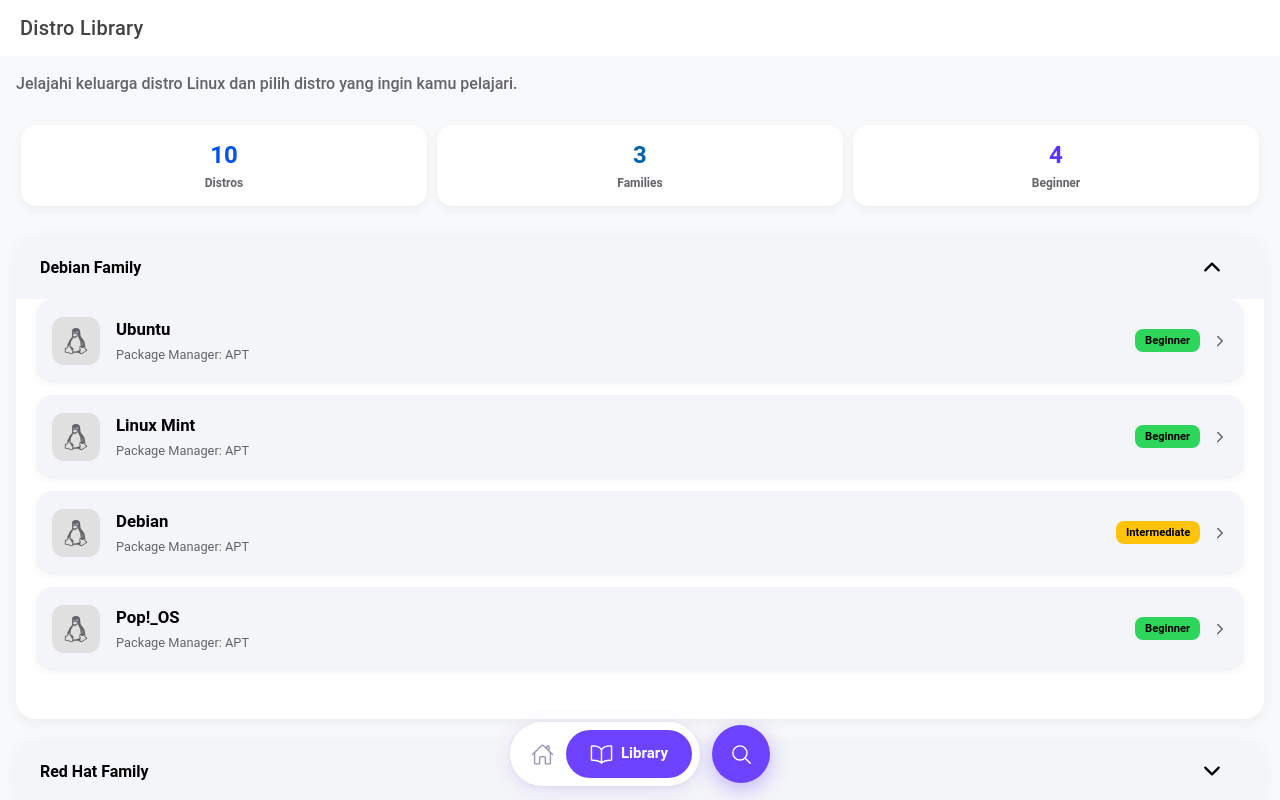
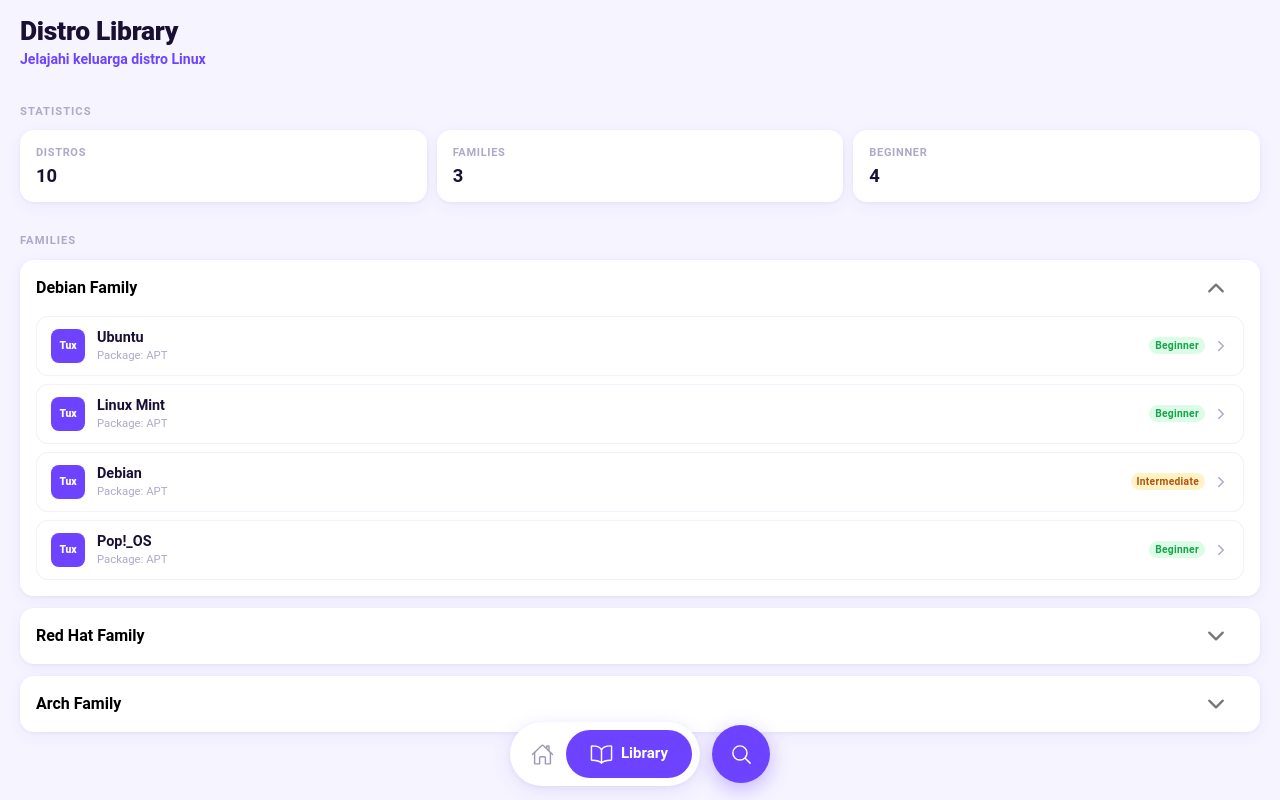
Before and after one commit to iksndwp/linux-guide-app, a React (Vite) app: page /app/library in a window 1280 px wide. Built offline with nearby package versions, Linux system fonts and the light colour scheme.

Commit message:
style: refine library UI

```diff
--- a/src/features/library/Library.css
+++ b/src/features/library/Library.css
@@ -1,15 +1,54 @@
+.library-page {
+  --background: #F6F4FF;
+}
+
 .library-content {
-  --background: #f8f9fa;
+  --background: #F6F4FF;
+  --color: #1a1033;
+}
+
+.library-scroll {
+  padding-top: calc(var(--ion-safe-area-top, env(safe-area-inset-top)) + 16px);
+  padding-right: 20px;
+  padding-bottom: 0;
+  padding-left: 20px;
+  display: flex;
+  flex-direction: column;
+  gap: 32px;
 }
 
 .library-header {
-  margin-bottom: 24px;
+  display: flex;
+  flex-direction: column;
 }
 
-.library-subtitle {
-  color: var(--ion-color-medium);
-  font-size: 1rem;
-  line-height: 1.5;
-  margin: 0;
-  font-weight: 500;
+.library-greeting__eyebrow {
+  font-size: 0.88rem;
+  font-weight: 600;
+  color: #6d43ff;
+  margin: 0 0 4px;
+  line-height: 1.3;
 }
+
+.library-greeting__title {
+  font-size: 1.65rem;
+  font-weight: 800;
+  color: #1a1033;
+  line-height: 1.15;
+  margin: 0 0 4px 0;
+  letter-spacing: -0.01em;
+}
+
+.library-section {
+  display: flex;
+  flex-direction: column;
+}
+
+.library-section__title {
+  font-size: 0.70rem;
+  font-weight: 700;
+  letter-spacing: 0.09em;
+  text-transform: uppercase;
+  color: #b0a8c8;
+  margin: 0 0 12px;
+}
--- a/src/features/library/Library.tsx
+++ b/src/features/library/Library.tsx
@@ -1,10 +1,7 @@
 import React from 'react';
 import {
   IonContent,
-  IonHeader,
   IonPage,
-  IonTitle,
-  IonToolbar,
 } from "@ionic/react";
 
 import LibraryStats from "./components/LibraryStats";
@@ -14,23 +11,28 @@
 
 const Library: React.FC = () => {
   return (
-    <IonPage>
-      <IonHeader className="ion-no-border">
-        <IonToolbar>
-          <IonTitle>Distro Library</IonTitle>
-        </IonToolbar>
-      </IonHeader>
+    <IonPage className="library-page">
+      <IonContent className="library-content">
+        <div className="library-scroll">
 
-      <IonContent className="ion-padding library-content">
-        <div className="library-header">
-          <p className="library-subtitle">
-            Jelajahi keluarga distro Linux dan pilih distro yang ingin kamu
-            pelajari.
-          </p>
+          <header className="library-header">
+            <h1 className="library-greeting__title">Distro Library</h1>
+            <p className="library-greeting__eyebrow">
+              Jelajahi keluarga distro Linux
+            </p>
+          </header>
+
+          <section className="library-section">
+            <h2 className="library-section__title">Statistics</h2>
+            <LibraryStats stats={libraryStats} />
+          </section>
+
+          <section className="library-section">
+            <h2 className="library-section__title">Families</h2>
+            <FamilyAccordion families={mockFamilies} />
+          </section>
+
         </div>
-
-        <LibraryStats stats={libraryStats} />
-        <FamilyAccordion families={mockFamilies} />
       </IonContent>
     </IonPage>
   );
--- a/src/features/library/components/DistroCard.css
+++ b/src/features/library/components/DistroCard.css
@@ -1,55 +1,93 @@
-.distro-card-item {
-  --padding-start: 16px;
-  --padding-end: 16px;
-  --inner-padding-end: 0;
-  --background: var(--ion-color-light, #f4f5f8);
-  margin-bottom: 12px;
-  border-radius: 16px;
-  box-shadow: 0 2px 8px rgba(0, 0, 0, 0.04);
+.distro-card {
+  background: #ffffff;
+  border: 1px solid rgba(109, 67, 255, 0.08);
+  border-radius: 12px;
+  padding: 12px 14px;
+  display: flex;
+  align-items: center;
+  gap: 12px;
+  cursor: pointer;
+  transition: background-color 180ms ease, transform 120ms ease;
+  -webkit-tap-highlight-color: transparent;
 }
 
-.distro-card-item::part(native) {
-  padding-top: 8px;
-  padding-bottom: 8px;
+.distro-card:active {
+  background-color: #f6f4ff;
+  transform: scale(0.99);
 }
 
-.distro-logo {
-  width: 48px;
-  height: 48px;
-  border-radius: 12px;
-  background-color: var(--ion-color-step-100, #e0e0e0);
+.distro-card__logo {
+  width: 34px;
+  height: 34px;
+  border-radius: 8px;
+  background: #6d43ff;
+  color: #ffffff;
   display: flex;
   align-items: center;
   justify-content: center;
-  margin-right: 16px;
+  font-size: 0.65rem;
+  font-weight: 800;
+  flex-shrink: 0;
+  letter-spacing: -0.01em;
 }
 
-.distro-logo ion-icon {
-  font-size: 28px;
-  color: var(--ion-color-medium);
+.distro-card__info {
+  flex: 1;
+  min-width: 0;
 }
 
-.distro-info h3 {
+.distro-card__name {
+  font-size: 0.90rem;
   font-weight: 700;
-  font-size: 1.05rem;
-  margin-bottom: 6px;
+  color: #1a1033;
+  margin: 0 0 2px;
+  white-space: nowrap;
+  overflow: hidden;
+  text-overflow: ellipsis;
 }
 
-.distro-info p {
-  font-size: 0.8rem;
-  color: var(--ion-color-medium);
+.distro-card__pm {
+  font-size: 0.71rem;
+  color: #b0a8c8;
   margin: 0;
 }
 
-.distro-meta {
+.distro-card__right {
   display: flex;
   align-items: center;
-  gap: 12px;
+  gap: 8px;
+  flex-shrink: 0;
+  margin-left: auto;
 }
 
-.distro-meta ion-badge {
-  font-weight: 600;
-  border-radius: 8px;
-  padding: 6px 10px;
-  font-size: 0.7rem;
+.difficulty-badge {
+  font-size: 0.64rem;
+  font-weight: 700;
+  letter-spacing: 0.03em;
+  text-transform: capitalize;
+  padding: 2px 6px;
+  border-radius: 999px;
+  white-space: nowrap;
 }
+
+.difficulty-badge--beginner {
+  background: #dcfce7;
+  color: #16a34a;
+}
+
+.difficulty-badge--intermediate {
+  background: #fef3c7;
+  color: #b45309;
+}
+
+.difficulty-badge--advanced {
+  background: #fee2e2;
+  color: #dc2626;
+}
+
+.distro-card__chevron {
+  color: #b0a8c8;
+  width: 16px;
+  height: 16px;
+  flex-shrink: 0;
+}
--- a/src/features/library/components/DistroCard.tsx
+++ b/src/features/library/components/DistroCard.tsx
@@ -1,6 +1,6 @@
 import React from 'react';
-import { IonItem, IonLabel, IonBadge, IonIcon } from '@ionic/react';
-import { chevronForwardOutline, logoTux } from 'ionicons/icons';
+import { IonIcon } from '@ionic/react';
+import { chevronForwardOutline } from 'ionicons/icons';
 import { Distro } from '../data/mockData';
 import './DistroCard.css';
 
@@ -8,30 +8,32 @@
   distro: Distro;
 }
 
-const getDifficultyColor = (difficulty: string) => {
+const getDifficultyClass = (difficulty: string) => {
   switch (difficulty) {
-    case 'Beginner': return 'success';
-    case 'Intermediate': return 'warning';
-    case 'Advanced': return 'danger';
-    default: return 'medium';
+    case 'Beginner': return 'difficulty-badge--beginner';
+    case 'Intermediate': return 'difficulty-badge--intermediate';
+    case 'Advanced': return 'difficulty-badge--advanced';
+    default: return '';
   }
 };
 
 const DistroCard: React.FC<DistroCardProps> = ({ distro }) => {
   return (
-    <IonItem button detail={false} className="distro-card-item" lines="none">
-      <div className="distro-logo">
-        <IonIcon icon={logoTux} />
+    <div className="distro-card">
+      <div className="distro-card__logo">
+        Tux
       </div>
-      <IonLabel className="distro-info">
-        <h3>{distro.name}</h3>
-        <p>Package Manager: {distro.packageManager}</p>
-      </IonLabel>
-      <div className="distro-meta">
-        <IonBadge color={getDifficultyColor(distro.difficulty)}>{distro.difficulty}</IonBadge>
-        <IonIcon icon={chevronForwardOutline} color="medium" />
+      <div className="distro-card__info">
+        <h3 className="distro-card__name">{distro.name}</h3>
+        <p className="distro-card__pm">Package: {distro.packageManager}</p>
       </div>
-    </IonItem>
+      <div className="distro-card__right">
+        <span className={`difficulty-badge ${getDifficultyClass(distro.difficulty)}`}>
+          {distro.difficulty}
+        </span>
+        <IonIcon icon={chevronForwardOutline} className="distro-card__chevron" />
+      </div>
+    </div>
   );
 };
 
--- a/src/features/library/components/FamilyAccordion.css
+++ b/src/features/library/components/FamilyAccordion.css
@@ -1,34 +1,43 @@
 .family-accordion-group {
-  margin-top: 8px;
+  display: flex;
+  flex-direction: column;
+  gap: 12px;
 }
 
 .family-accordion {
-  background: transparent;
-  margin-bottom: 20px;
-  border-radius: 20px;
+  background: #ffffff;
+  border-radius: 14px;
   overflow: hidden;
-  box-shadow: 0 4px 16px rgba(0, 0, 0, 0.05);
-  background-color: #ffffff;
+  box-shadow:
+    0 1px 4px rgba(0, 0, 0, 0.05),
+    0 4px 16px rgba(109, 67, 255, 0.06);
 }
 
 .family-header {
-  --background: #ffffff;
-  --padding-start: 24px;
-  --padding-end: 24px;
-  --min-height: 64px;
+  --background: transparent;
+  --padding-start: 16px;
+  --padding-end: 16px;
+  --min-height: 56px;
 }
 
 .family-title {
   font-weight: 700;
-  font-size: 1.15rem;
+  font-size: 0.95rem;
+  color: #1a1033;
+}
+
+.family-content {
+  background: #ffffff;
 }
 
 .distro-list {
-  padding: 0 20px 20px 20px;
-  background: #ffffff;
+  padding: 0 16px 16px 16px;
+  display: flex;
+  flex-direction: column;
+  gap: 8px;
 }
 
 /* Ensure the background stays white during toggle */
 ion-accordion.accordion-expanded ion-item[slot="header"] {
-  --background: #ffffff;
+  --background: transparent;
 }
--- a/src/features/library/components/FamilyAccordion.tsx
+++ b/src/features/library/components/FamilyAccordion.tsx
@@ -1,5 +1,5 @@
 import React from 'react';
-import { IonAccordionGroup, IonAccordion, IonItem, IonLabel, IonList } from '@ionic/react';
+import { IonAccordionGroup, IonAccordion, IonItem, IonLabel } from '@ionic/react';
 import DistroCard from './DistroCard';
 import { Family } from '../data/mockData';
 import './FamilyAccordion.css';
@@ -13,15 +13,15 @@
     <IonAccordionGroup value={['debian']} multiple={true} className="family-accordion-group">
       {families.map((family) => (
         <IonAccordion value={family.id} key={family.id} className="family-accordion">
-          <IonItem slot="header" color="light" lines="none" className="family-header">
+          <IonItem slot="header" lines="none" className="family-header">
             <IonLabel className="family-title">{family.name}</IonLabel>
           </IonItem>
-          <div className="ion-padding-bottom" slot="content">
-            <IonList className="distro-list" lines="none">
+          <div slot="content" className="family-content">
+            <div className="distro-list">
               {family.distros.map(distro => (
                 <DistroCard key={distro.id} distro={distro} />
               ))}
-            </IonList>
+            </div>
           </div>
         </IonAccordion>
       ))}
--- a/src/features/library/components/LibraryStats.css
+++ b/src/features/library/components/LibraryStats.css
@@ -1,30 +1,33 @@
 .library-stats-grid {
-  padding: 0;
-  margin-bottom: 24px;
+  display: grid;
+  grid-template-columns: repeat(3, 1fr);
+  gap: 10px;
 }
 
 .stat-card {
-  margin: 0;
-  text-align: center;
-  border-radius: 16px;
-  box-shadow: 0 4px 12px rgba(0, 0, 0, 0.05);
   background: #ffffff;
+  border-radius: 14px;
+  padding: 16px;
+  box-shadow:
+    0 1px 4px rgba(0, 0, 0, 0.05),
+    0 4px 16px rgba(109, 67, 255, 0.06);
+  display: flex;
+  flex-direction: column;
+  justify-content: center;
 }
 
-.stat-card ion-card-content {
-  padding: 16px 8px;
+.stat-card__label {
+  font-size: 0.69rem;
+  font-weight: 600;
+  letter-spacing: 0.06em;
+  text-transform: uppercase;
+  color: #b0a8c8;
+  margin: 0 0 6px;
 }
 
-.stat-card h2 {
-  margin: 0 0 6px 0;
-  font-size: 1.5rem;
+.stat-card__value {
+  font-size: 1.15rem;
   font-weight: 700;
+  color: #1a1033;
+  margin: 0;
 }
-
-.stat-card p {
-  margin: 0;
-  font-size: 0.75rem;
-  color: var(--ion-color-medium);
-  font-weight: 600;
-  line-height: 1.2;
-}
--- a/src/features/library/components/LibraryStats.tsx
+++ b/src/features/library/components/LibraryStats.tsx
@@ -1,5 +1,4 @@
 import React from 'react';
-import { IonGrid, IonRow, IonCol, IonCard, IonCardContent, IonText } from '@ionic/react';
 import './LibraryStats.css';
 
 interface LibraryStatsProps {
@@ -12,40 +11,20 @@
 
 const LibraryStats: React.FC<LibraryStatsProps> = ({ stats }) => {
   return (
-    <IonGrid className="library-stats-grid">
-      <IonRow>
-        <IonCol size="4">
-          <IonCard className="stat-card">
-            <IonCardContent>
-              <IonText color="primary">
-                <h2>{stats.distros}</h2>
-              </IonText>
-              <p>Distros</p>
-            </IonCardContent>
-          </IonCard>
-        </IonCol>
-        <IonCol size="4">
-          <IonCard className="stat-card">
-            <IonCardContent>
-              <IonText color="secondary">
-                <h2>{stats.families}</h2>
-              </IonText>
-              <p>Families</p>
-            </IonCardContent>
-          </IonCard>
-        </IonCol>
-        <IonCol size="4">
-          <IonCard className="stat-card">
-            <IonCardContent>
-              <IonText color="tertiary">
-                <h2>{stats.beginnerFriendly}</h2>
-              </IonText>
-              <p>Beginner</p>
-            </IonCardContent>
-          </IonCard>
-        </IonCol>
-      </IonRow>
-    </IonGrid>
+    <div className="library-stats-grid">
+      <div className="stat-card">
+        <p className="stat-card__label">Distros</p>
+        <p className="stat-card__value">{stats.distros}</p>
+      </div>
+      <div className="stat-card">
+        <p className="stat-card__label">Families</p>
+        <p className="stat-card__value">{stats.families}</p>
+      </div>
+      <div className="stat-card">
+        <p className="stat-card__label">Beginner</p>
+        <p className="stat-card__value">{stats.beginnerFriendly}</p>
+      </div>
+    </div>
   );
 };
 
```
